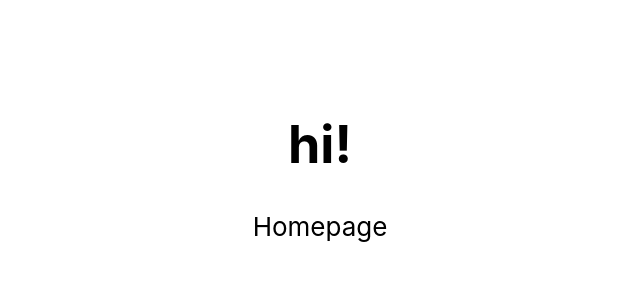
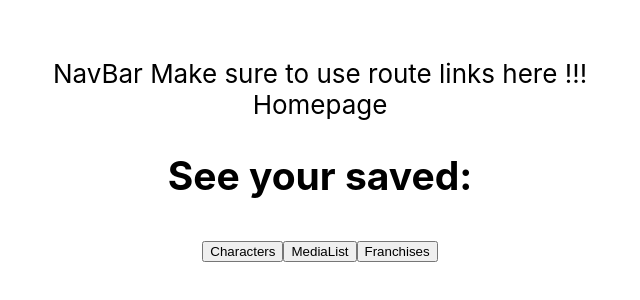
Before and after one commit to imj22/character-holder, a React (Create React App) app: page / in a window 1280 px wide. Shown: the part 240-540 px from the top of the page, without its empty margins (320-960 px from the left). Built offline with nearby package versions, Linux system fonts and the light colour scheme; no server answers.

Commit message:
data is rendered from api; time to rejoyce. minor issues can still be fixed with this.

```diff
--- a/src/components/App.js
+++ b/src/components/App.js
@@ -1,24 +1,51 @@
 import '../App.css';
+import React, {useState, useEffect} from "react";
 
 // components
 import Homepage from "./Homepage";
 import CharacterList from "./CharacterList";
 import MediaList from "./MediaList";
 import FranchiseList from "./FranchiseList"
+import NavBar from "./NavBar"
 
 // navigation
 import {Routes, Route} from "react-router-dom"
 
 function App() {
+  const [characters, setCharacters] = useState([])
+  const [franchises, setFranchises] = useState([])
+  const [medias, setMedias] = useState([])
+  const baseUrl="http://localhost:9292"
+
+
+  useEffect(() => {
+    fetch(baseUrl + "/characters")
+      .then(r => r.json())
+      .then(charData => setCharacters(charData))
+  }, [])
+
+  useEffect(() => {
+    fetch(baseUrl + "/franchises")
+      .then(r => r.json())
+      .then(franData => setFranchises(franData))
+  },[])
+
+  useEffect(() => {
+    fetch(baseUrl + "/medias")
+      .then(r => r.json())
+      .then(mediaData => setMedias(mediaData))
+  }, [])
+
+
   return (
     <div className="App">
       <header className="App-header">
-       <h1>hi!</h1>
+        <NavBar />
        <Routes>
           <Route path="/" element={<Homepage />}/>
-          <Route path="/characters" element={<CharacterList />}/>
-          <Route path="/medias" element={<MediaList/>}/>
-          <Route path="/franchises" element={<FranchiseList/>}/>
+          <Route path="characters" element={<CharacterList characters={characters}/>}/>
+          <Route path="medias" element={<MediaList medias={medias}/>}/>
+          <Route path="franchises" element={<FranchiseList franchises={franchises}/>}/>
         </Routes>
       </header>
     </div>
--- a/src/components/Character.js
+++ b/src/components/Character.js
@@ -1,9 +1,24 @@
 import React from 'react'
 
-function Character() {
+function Character({character, character:{name, organization, allies, description}}) {
+  const imageObj = character.images[0]
+  const quoteObj = character.quotes[0]
+  console.log(quoteObj)
+  // const quotesToRender = quoteObj
+  // const image = character.images.map(image => image)
+  // console.log(image)
   return (
-    <div>Character</div>
+    <div>
+      <img src={imageObj.image_url} alt={imageObj.alt_text}></img>
+      <h3>{name}</h3>
+      <p>Association/Organization: {organization}</p>
+      <p>Allies: {allies}</p>
+      <p>Character Description: {description}</p>
+      {/* {quotesToRender} */}
+      <p>{quoteObj.quote_content}</p>
+      <br/>
+    </div>
   )
 }
 
-export default Character
+export default Character;
--- a/src/components/CharacterList.js
+++ b/src/components/CharacterList.js
@@ -1,8 +1,22 @@
 import React from 'react'
 
-function CharacterList() {
+// components
+import Character from "./Character"
+
+// nav
+import {Outlet} from "react-router-dom";
+
+function CharacterList({characters}) {
+
+  const charactersToDisplay = characters.map(character => (<Character character={character} key={character.id}/>))
+
   return (
-    <div>CharacterList</div>
+    <div>
+      {/* <Outlet /> */}
+      <h2>YOUR FAVORITE CHARACTERS!</h2>
+      <br/>
+      {charactersToDisplay}
+    </div>
   )
 }
 
--- a/src/components/Franchise.js
+++ b/src/components/Franchise.js
@@ -1,8 +1,12 @@
 import React from 'react'
 
-function Franchise() {
+function Franchise({franchise, franchise: {title}}) {
   return (
-    <div>Franchise</div>
+    <div>
+      <h3>{title}</h3>
+      <p>{franchise.medias[0].title}</p>
+      <br />
+    </div>
   )
 }
 
--- a/src/components/FranchiseList.js
+++ b/src/components/FranchiseList.js
@@ -1,8 +1,18 @@
 import React from 'react'
 
-function FranchiseList() {
+// components
+import Franchise from "./Franchise"
+
+function FranchiseList({franchises}) {
+
+  const franchisesToRender = franchises.map(franchise => (<Franchise franchise={franchise} key={franchise.id}/>))
+
   return (
-    <div>FranchiseList</div>
+    <div>
+      <h2>YOUR SERIES</h2>
+      <br/>
+      {franchisesToRender}
+    </div>
   )
 }
 
--- a/src/components/Homepage.js
+++ b/src/components/Homepage.js
@@ -1,8 +1,22 @@
-import React from 'react'
+import React from 'react';
+
+// components
+import CharacterList from "./CharacterList";
+
+// nav
+import {Link} from "react-router-dom";
 
 function Homepage() {
+
+  const renderCharacter = () => console.log("hi!")
   return (
-    <div>Homepage</div>
+    <div>Homepage
+      <h2>See your saved:</h2>
+      <button onClick={e => renderCharacter(e)}>Characters</button>
+      <Link to="characters"></Link>
+      <button>MediaList</button>
+      <button>Franchises</button>
+    </div>
   )
 }
 
--- a/src/components/Media.js
+++ b/src/components/Media.js
@@ -1,8 +1,17 @@
 import React from 'react'
 
-function Media() {
+function Media({media, media:{release_date, director, title, genre, media_type}}) {
+
+
   return (
-    <div>Media</div>
+    <div>
+        <h3>{title}</h3>
+        <p>Release Date:{release_date}</p>
+        <p>Genre: {genre}</p>
+        <p>Director: {director}</p>
+        <p>Media Type: {media_type}</p>
+        <br/>
+    </div>
   )
 }
 
--- a/src/components/MediaList.js
+++ b/src/components/MediaList.js
@@ -1,9 +1,19 @@
 import React from 'react'
 
-function MediaList() {
+// components
+import Media from "./Media"
+
+function MediaList({medias}) {
+
+  const mediasToRender = medias.map(media => (<Media media={media} key={media.id} />))
+
   return (
-    <div>MediaList</div>
+    <div>
+      <h2>YOUR FAVORITE MEDIA:</h2>
+      <br/>
+      {mediasToRender}
+    </div>
   )
 }
 
-export default MediaList
+export default MediaList;
--- a/src/components/NavBar.js
+++ b/src/components/NavBar.js
@@ -2,7 +2,9 @@ import React from 'react'
 
 function NavBar() {
   return (
-    <div>NavBar</div>
+    <div>NavBar
+      Make sure to use route links here !!!
+    </div>
   )
 }
 
```
Also changed, not shown: manifest.json (added).
